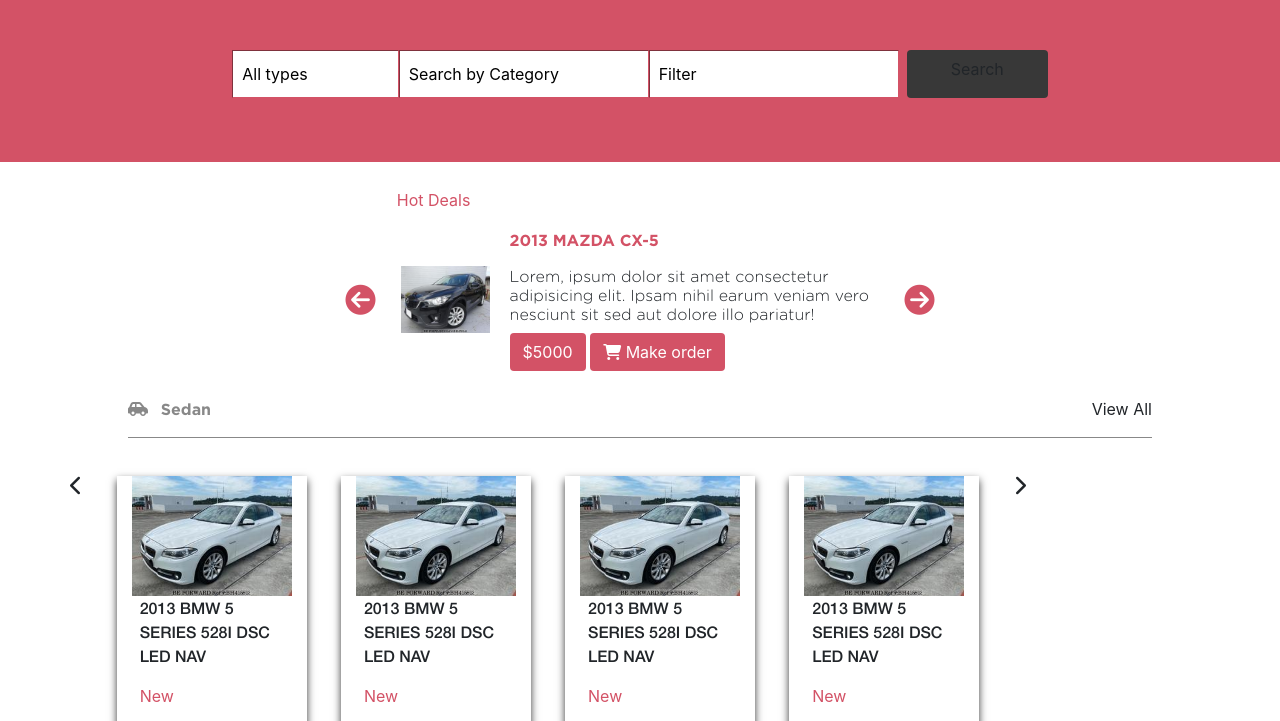
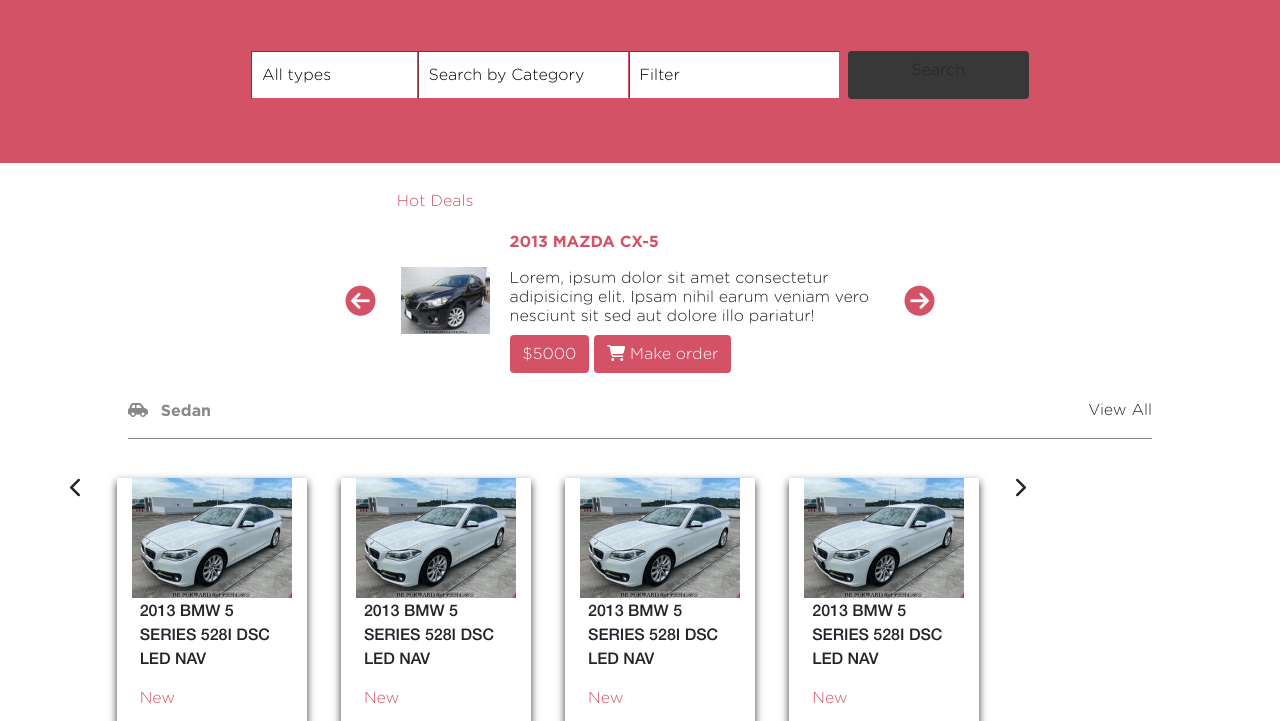
Before and after one commit to Nkuria/Car-shop, a plain HTML site: page index.html in a window 1280 px wide. Shown: the part 198-919 px from the top of the page. Drawn offline with nearby package versions, Linux system fonts and the light colour scheme.

Commit message:
Worked on linter error on fonts

```diff
--- a/scss/_variables-resets.scss
+++ b/scss/_variables-resets.scss
@@ -34,7 +34,7 @@
 }
 
 body {
-  font-family: "goth-light" sans-serif;
+  font-family: "goth-light", sans-serif;
 }
 
 a {
```
Also changed, not shown: dist/css/main.css, dist/css/search.css, scss/main.scss (line endings or trailing spaces), 2 other files.
